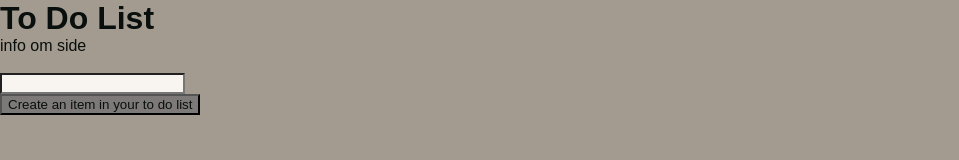
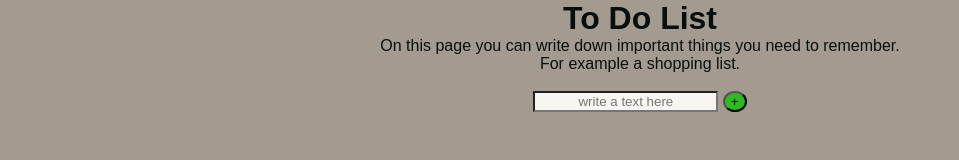
Before and after one commit to stinehb/ToDo, a website: page public/createToDoList.html in a window 1280 px wide. Shown: the whole page, without its empty margins (0-959 px from the left). Drawn offline with Linux system fonts and the light colour scheme.

Commit message:
midtstilt og endret button

```diff
--- a/public/createToDoList.html
+++ b/public/createToDoList.html
@@ -10,9 +10,9 @@
 
     <!----------- HTML-elements -------------->
     <h1>To Do List</h1>
-    <p>info om side</p><br>
-    <input id="inpHeading" type="text" /><br>
-    <button id="newCheckbox">Create an item in your to do list</button>
+    <p>On this page you can write down important things you need to remember. <br>For example a shopping list.</p><br>
+    <input id="inpHeading" type="text" placeholder="write a text here"/>
+    <button id="newCheckbox">+</button>
 
     <div id="container"></div>
 
@@ -94,7 +94,7 @@
     <!---------------- CSS ------------------->
     <style>
 * {
-
+            text-align: center;
             margin: 0;
             font-family: sans-serif;
             background-color:rgb(163, 155, 144);
@@ -105,7 +105,8 @@
           opacity: 1;
       }
       button{
-          background-color: rgb(126, 121, 121);
+          background-color: rgb(47, 185, 34);
+          border-radius: 90%;
       }
     </style>
 
```
Also changed, not shown: public/deleteuser.html (+1 -1 lines), public/index.html (+2 -2 lines).
